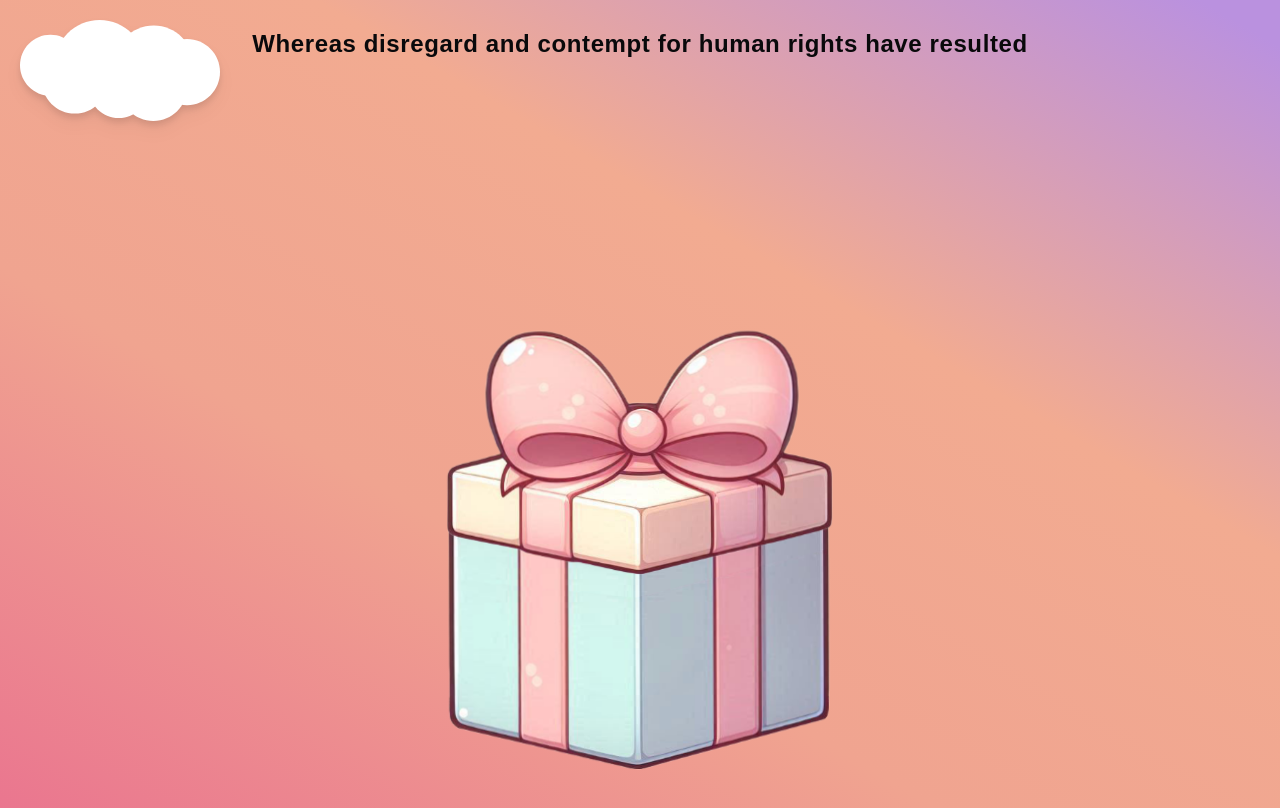
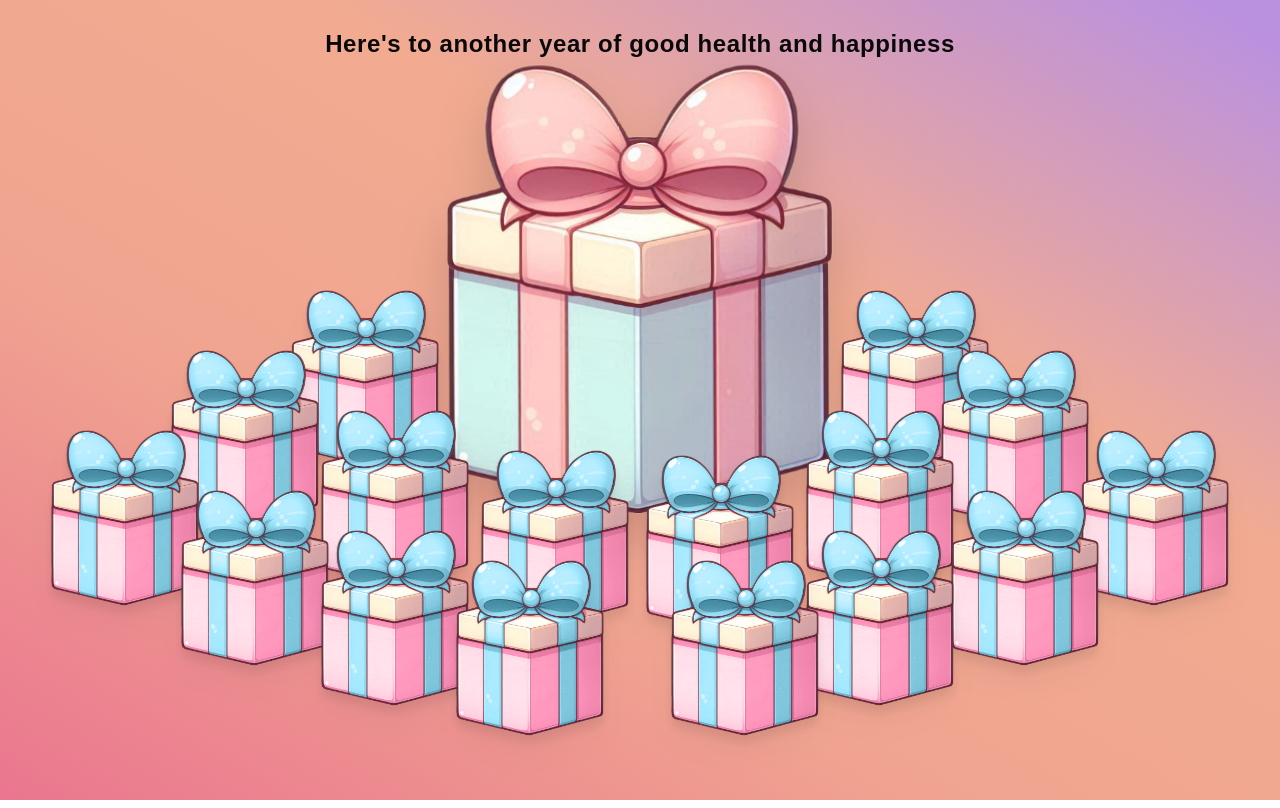
Before and after one commit to Zurarose/linaneyeon-gift-2024, a Next.js app: page / in a window 1280 px wide. Built offline with nearby package versions, Linux system fonts and the light colour scheme; a web font is replaced by a local one.

Commit message:
feat: add small gift boxes

```diff
--- a/src/app/globals.css
+++ b/src/app/globals.css
@@ -3,19 +3,67 @@
 @tailwind utilities;
 
 @keyframes shake {
-  0%, 100% {transform: translateX(0)}
-  10%, 30%, 50%, 70% {transform: rotateZ(-2deg) translateX(-5px) }
-  20%, 40%, 60% {transform: rotateZ(2deg) translateX(5px) }
+  0%,
+  100% {
+    transform: translateX(0);
+  }
+  10%,
+  30%,
+  50%,
+  70% {
+    transform: rotateZ(-2deg) translateX(-5px);
+  }
+  20%,
+  40%,
+  60% {
+    transform: rotateZ(2deg) translateX(5px);
+  }
+}
+
+@keyframes shake-small {
+  0%,
+  100% {
+    transform: translateX(0);
+  }
+  10%,
+  30%,
+  50%,
+  70% {
+    transform: rotateZ(-0.5deg) translateX(-0.5px);
+  }
+  20%,
+  40%,
+  60% {
+    transform: rotateZ(0.5deg) translateX(0.5px);
+  }
 }
 
 @keyframes bounce {
-  0%, 100% {transform: translateY(0)}
-  10%, 30%, 50%, 70%, 90% {transform: translateY(-4px) }
-  20%, 40%, 60%, 80% {transform: translateY(4px) }
+  0%,
+  100% {
+    transform: translateY(0);
+  }
+  10%,
+  30%,
+  50%,
+  70%,
+  90% {
+    transform: translateY(-4px);
+  }
+  20%,
+  40%,
+  60%,
+  80% {
+    transform: translateY(4px);
+  }
 }
 
 .shake {
   animation: shake 1.5s infinite ease-in-out;
+}
+
+.shake-small {
+  animation: shake-small 1.5s infinite ease-in-out;
 }
 
 .bounce {
@@ -81,7 +129,7 @@
 }
 
 body {
-  transform: translate3d()
+  transform: translate3d();
 }
 
 @layer base {
--- a/src/app/layout.tsx
+++ b/src/app/layout.tsx
@@ -6,7 +6,7 @@ import './globals.css';
 export const metadata: Metadata = {
   title: 'LinaNeyeon Present',
   description: 'Present for LinaNeyeon',
-  authors: [ {name: 'Oleh Sannikov', url: 'https://github.com/Zurarose'} ],
+  authors: [{name: 'Oleh Sannikov', url: 'https://github.com/Zurarose'}],
 };
 
 export default function RootLayout({
@@ -15,7 +15,7 @@ export default function RootLayout({
   children: React.ReactNode;
 }>) {
   return (
-    <html lang="en" suppressHydrationWarning>
+    <html lang="en">
       <body className={inter.className}>
         <Layout>{children}</Layout>
       </body>
--- a/src/app/page.tsx
+++ b/src/app/page.tsx
@@ -2,13 +2,114 @@
 
 import React from "react";
 import Image from "next/image";
-import BoxCape from '@/public/assets/box-cape.png';
-import BoxBody from '@/public/assets/box-body.png';
+import BoxCapeImage from '@/public/assets/box-cape.png';
+import BoxBodyImage from '@/public/assets/box-body.png';
+import Confetti from 'react-confetti';
+
+import BoxCapeImage1 from '@/public/assets/box-cape-килукити.png';
+import BoxBodyImage1 from '@/public/assets/box-body-килукити.png';
+
+type ItemsT = {
+  name: string,
+  image: {
+    cape: string,
+    body: string
+  },
+  description: string
+}
+
+const Items = [
+  {name: 'килукити', image: {cape: BoxCapeImage1.src, body: BoxBodyImage1.src}, description: 'килукити'},
+  {name: 'килукити', image: {cape: BoxCapeImage1.src, body: BoxBodyImage1.src}, description: 'килукити'},
+  {name: 'килукити', image: {cape: BoxCapeImage1.src, body: BoxBodyImage1.src}, description: 'килукити'},
+  {name: 'килукити', image: {cape: BoxCapeImage1.src, body: BoxBodyImage1.src}, description: 'килукити'},
+  {name: 'килукити', image: {cape: BoxCapeImage1.src, body: BoxBodyImage1.src}, description: 'килукити'},
+  {name: 'килукити', image: {cape: BoxCapeImage1.src, body: BoxBodyImage1.src}, description: 'килукити'},
+  {name: 'килукити', image: {cape: BoxCapeImage1.src, body: BoxBodyImage1.src}, description: 'килукити'},
+  {name: 'килукити', image: {cape: BoxCapeImage1.src, body: BoxBodyImage1.src}, description: 'килукити'},
+  {name: 'килукити', image: {cape: BoxCapeImage1.src, body: BoxBodyImage1.src}, description: 'килукити'},
+  {name: 'килукити', image: {cape: BoxCapeImage1.src, body: BoxBodyImage1.src}, description: 'килукити'},
+  {name: 'килукити', image: {cape: BoxCapeImage1.src, body: BoxBodyImage1.src}, description: 'килукити'},
+  {name: 'килукити', image: {cape: BoxCapeImage1.src, body: BoxBodyImage1.src}, description: 'килукити'},
+  {name: 'килукити', image: {cape: BoxCapeImage1.src, body: BoxBodyImage1.src}, description: 'килукити'},
+  {name: 'килукити', image: {cape: BoxCapeImage1.src, body: BoxBodyImage1.src}, description: 'килукити'},
+  {name: 'килукити', image: {cape: BoxCapeImage1.src, body: BoxBodyImage1.src}, description: 'килукити'},
+  {name: 'килукити', image: {cape: BoxCapeImage1.src, body: BoxBodyImage1.src}, description: 'килукити'},
+  {name: 'килукити', image: {cape: BoxCapeImage1.src, body: BoxBodyImage1.src}, description: 'килукити'},
+  {name: 'килукити', image: {cape: BoxCapeImage1.src, body: BoxBodyImage1.src}, description: 'килукити'},
+]
+
 import { cn } from "@/helpers/tailwind";
 import ConfettiComponent from "@/ui-kit/Confetti";
-import Cloud from '@/public/assets/cloud.svg'
+import CloudImage from '@/public/assets/cloud.svg'
 
 export default function Home() {
+
+  return (
+      <React.Fragment>
+          {/* <Cloud /> */}
+          <div className="relative justify-between items-center">
+            <PresentBoxMain />
+            {/* left side */}
+            <div className="absolute bottom-[-140px] left-[40px] z-20">
+              <SmallBox {...Items[0]} />
+            </div>
+            <div className="absolute bottom-[-100px] left-[-120px] z-20">
+              <SmallBox {...Items[0]} />
+            </div>
+            <div className="absolute bottom-[-40px] left-[-270px] z-10">
+              <SmallBox {...Items[0]} />
+            </div>
+            <div className="absolute bottom-[20px] left-[-150px] z-0">
+              <SmallBox {...Items[0]} />
+            </div>
+            {/* right side */}
+            <div className="absolute bottom-[-145px] left-[205px] z-20">
+              <SmallBox {...Items[0]} />
+            </div>
+            <div className="absolute bottom-[-100px] left-[365px] z-20">
+              <SmallBox {...Items[0]} />
+            </div>
+            <div className="absolute bottom-[-40px] left-[500px] z-10">
+              <SmallBox {...Items[0]} />
+            </div>
+            <div className="absolute bottom-[20px] left-[400px] z-0">
+              <SmallBox {...Items[0]} />
+            </div>
+            {/* right  bottom side */}
+            <div className="absolute bottom-[-250px] left-[230px] z-50">
+              <SmallBox {...Items[0]} />
+            </div>
+            <div className="absolute bottom-[-220px] left-[365px] z-40">
+              <SmallBox {...Items[0]} />
+            </div>
+            <div className="absolute bottom-[-180px] left-[510px] z-30">
+              <SmallBox {...Items[0]} />
+            </div>
+            <div className="absolute bottom-[-120px] left-[640px] z-20">
+              <SmallBox {...Items[0]} />
+            </div>
+            {/* right  bottom side */}
+            <div className="absolute bottom-[-250px] left-[15px] z-50">
+              <SmallBox {...Items[0]} />
+            </div>
+            <div className="absolute bottom-[-220px] left-[-120px] z-40">
+              <SmallBox {...Items[0]} />
+            </div>
+            <div className="absolute bottom-[-180px] left-[-260px] z-30">
+              <SmallBox {...Items[0]} />
+            </div>
+            <div className="absolute bottom-[-120px] left-[-390px] z-20">
+              <SmallBox {...Items[0]} />
+            </div>
+          </div>
+      </React.Fragment>
+  );
+}
+
+
+
+const PresentBoxMain = ({className}: {className?: string}) => {
   const [isOpened, setIsOpened] = React.useState(false);
 
   const onOpen = () => {
@@ -16,13 +117,50 @@ export default function Home() {
   }
 
   return (
-  <React.Fragment>
+    <>
       {isOpened && <ConfettiComponent />}
-      <Image src={Cloud.src} alt="cloud" className="drop-shadow-lg absolute top-5 left-5 transition-all hover:drop-shadow-[0px_0px_10px_#ebe9e9]" width={200} height={100} />
-      <div onClick={onOpen} className={cn("cursor-pointer relative mt-96 flex flex-col justify-center items-center group", !isOpened ? "shake" : 'bounce')}>
-        <Image className={cn("absolute -top-[120px] z-20 transition-all", isOpened ? "-mt-40 -ml-56 -rotate-45" : "group-hover:scale-110 ")} src={BoxCape.src} alt="box-body" width={390} height={200} />
-        <Image className={cn("z-10 transition-all", !isOpened && "group-hover:scale-110")}src={BoxBody.src} alt="box-body" width={400} height={200} />
+      <div onClick={onOpen} className={cn("cursor-pointer drop-shadow-2xl relative mt-32 flex flex-col justify-center items-center group", !isOpened ? "shake" : 'bounce', className)}>
+          <Image className={cn("absolute -top-[130px] z-20 transition-all", isOpened ? "-mt-40 -ml-56 -rotate-45" : "group-hover:scale-110 group-hover:-top-[150px]")} src={BoxCapeImage.src} alt="box-cape" width={390} height={200} />
+          <Image className={cn("z-10 transition-all", !isOpened && "group-hover:scale-110")}src={BoxBodyImage.src} alt="box-body" width={400} height={200} />
       </div>
-   </React.Fragment>
+    </>
+
   );
 }
+
+
+const SmallBox = ({description, image, name}: ItemsT) => {
+  const [isOpened, setIsOpened] = React.useState(false);
+  const [isConfetti, setIsConfetti] = React.useState(false);
+  const onOpen = () => {
+    if (isOpened) return
+    setIsOpened(true);
+    setIsConfetti(true);
+    setTimeout(() => {
+      setIsConfetti(false);
+    }, 3000)
+  }
+
+  return (
+    <>
+
+      <div onClick={onOpen} className={cn("drop-shadow-xl cursor-pointer relative flex flex-col justify-center items-center group h-[200px] w-[150px]", !isOpened && "shake-small")}>
+      {isOpened && <Confetti recycle={isConfetti} numberOfPieces={40} confettiSource={{
+            w: 50,
+            h: 20,
+            x: 150,
+            y: 150,
+          }}
+          height={400} width={300} gravity={0.2} opacity={0.8} className="!z-[999] absolute !-top-[100px] !-left-[100px]" />}
+          <Image className={cn("absolute -top-[15px] z-20 transition-all", isOpened ? "-mt-14 -ml-20 -rotate-45" : "group-hover:scale-110 group-hover:-mt-2")} src={image.cape} alt="box-cape" width={150} height={100} />
+          <Image className={cn("z-10 transition-all", !isOpened && "group-hover:scale-110")}src={image.body} alt="box-body" width={150} height={130} />
+      </div>
+    </>
+
+  );
+}
+
+
+const Cloud = () => {
+  return <Image src={CloudImage.src} alt="cloud" className="drop-shadow-lg transition-all hover:drop-shadow-[0px_0px_10px_#ebe9e9]" width={200} height={100} />
+}
--- a/src/ui-kit/Layout/Logo/index.tsx
+++ b/src/ui-kit/Layout/Logo/index.tsx
@@ -4,7 +4,7 @@ import React from 'react';
 export default function Logo() {
   return (
     <Title fontWeight={'bold'} variant={'h5'} spacing={'loose'}>
-      Whereas disregard and contempt for human rights have resulted
+     {`Here's to another year of good health and happiness`}
     </Title>
   );
 }
--- a/src/ui-kit/Layout/index.tsx
+++ b/src/ui-kit/Layout/index.tsx
@@ -5,11 +5,11 @@ type LayoutPropsT = PropsWithChildren;
 
 export default function Layout({children}: LayoutPropsT) {
   return (
-    <div className="min-h-screen px-14 py-7 bg-main flex flex-col justify-start items-center">
+    <div className="min-h-screen overflow-hidden px-14 py-7 bg-main flex flex-col justify-start items-center">
       <header className="flex justify-center items-center">
         <Logo />
       </header>
-      <main>{children}</main>
+      <main className='flex flex-col justify-start items-center'>{children}</main>
     </div>
   );
 }
```
Also changed, not shown: tsconfig.json (+5 -21 lines), public/assets/box-body-килукити.png (added), public/assets/box-cape-килукити.png (added).
